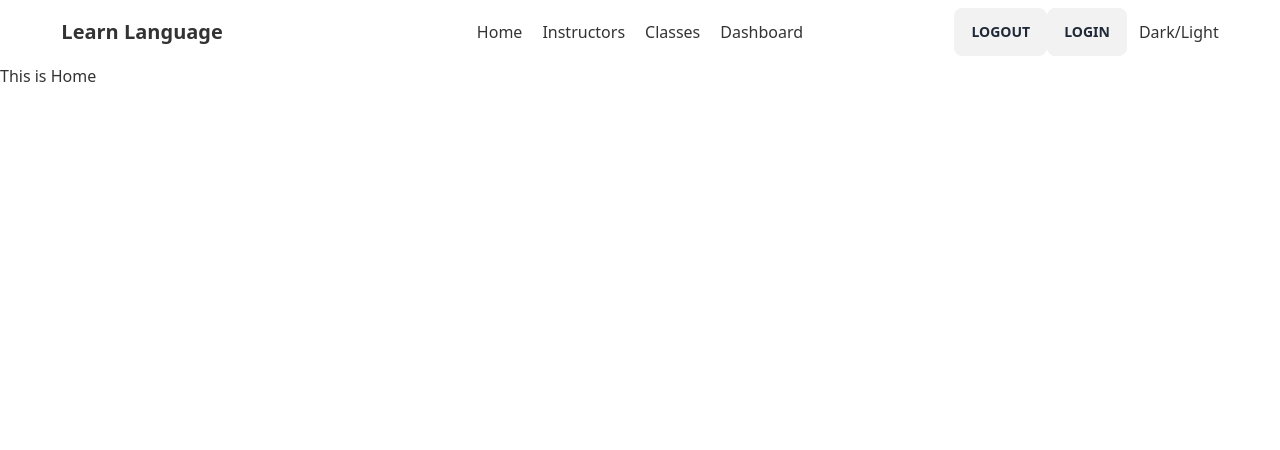
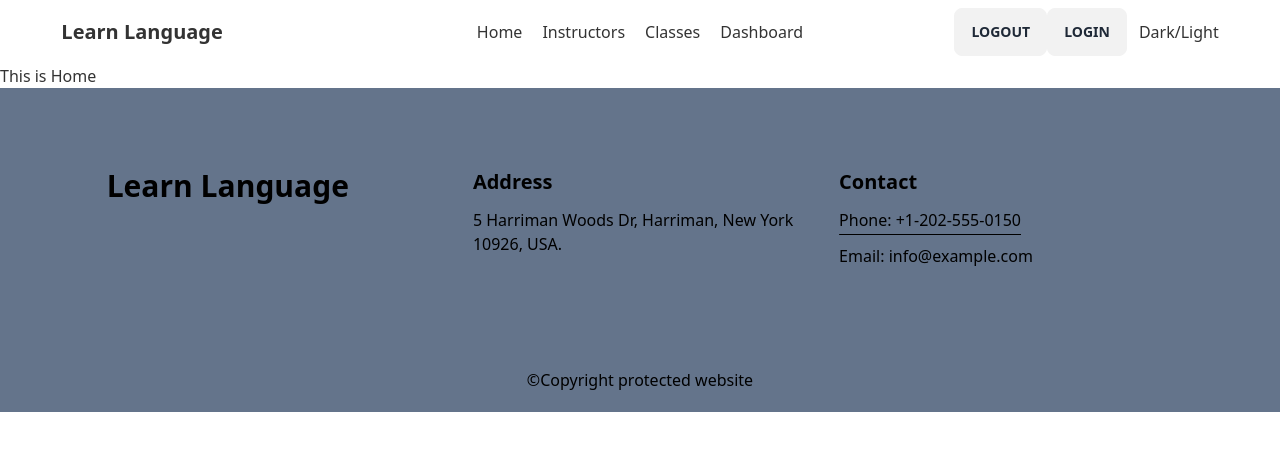
Before and after one commit to Asma505/summer-camp-client-side, a React (Vite) app: page / in a window 1280 px wide. Shown: the top 450 px of the page. Built offline with nearby package versions, Linux system fonts and the light colour scheme.

Commit message:
footer added

```diff
--- a/package.json
+++ b/package.json
@@ -15,6 +15,7 @@
     "match-sorter": "^6.3.1",
     "react": "^18.2.0",
     "react-dom": "^18.2.0",
+    "react-icons": "^4.9.0",
     "react-router-dom": "^6.12.0",
     "sort-by": "^1.2.0"
   },
--- a/src/Layout/Main.jsx
+++ b/src/Layout/Main.jsx
@@ -1,11 +1,13 @@
 import { Outlet } from 'react-router-dom';
 import NavBar from '../Shared/NavBar/NavBar';
+import Footer from '../Shared/Footer/Footer';
 
 const Main = () => {
     return (
         <div>
             <NavBar></NavBar>
             <Outlet></Outlet>
+            <Footer></Footer>
         </div>
     );
 };
--- /dev/null
+++ b/src/Shared/Footer/Footer.jsx
@@ -0,0 +1,27 @@
+import '../NavBar/NavBar.css';
+
+
+const Footer = () => {
+    return (
+        <div id='footer' className='bg-slate-500'>
+            <div className='md:grid md:grid-cols-3 md:gap-8 w-10/12 mx-auto py-10'>
+                <div className='my-10 mb-3'>
+                    <h3 className='text-3xl font-bold mb-3'>Learn Language</h3>
+                </div>
+                <div className='my-10'>
+                    <h3 className='text-xl font-bold mb-3'>Address</h3>
+                    <p className='mb-3'>5 Harriman Woods Dr, Harriman, New York 10926, USA.</p>
+
+                </div>
+                <div className='my-10'>
+                    <h3 className='text-xl font-bold mb-3'>Contact</h3>
+                    <p className='underline underline-offset-8 mb-3'>Phone: +1-202-555-0150</p>
+                    <p>Email: info@example.com</p>
+                </div>
+            </div>
+            <p className='text-center py-5'>©Copyright protected website</p>
+        </div>
+    );
+};
+
+export default Footer;
--- a/src/Shared/NavBar/NavBar.css
+++ b/src/Shared/NavBar/NavBar.css
@@ -22,3 +22,12 @@
     background-color: #333;
     border-color: #333;
 }
+
+.dark #footer{
+    background-color: #555;
+    color: #fff;
+}
+
+.light #footer{
+    color: black;
+}
```
Also changed, not shown: 1 other file (tests, documents, lock files or other folders).
